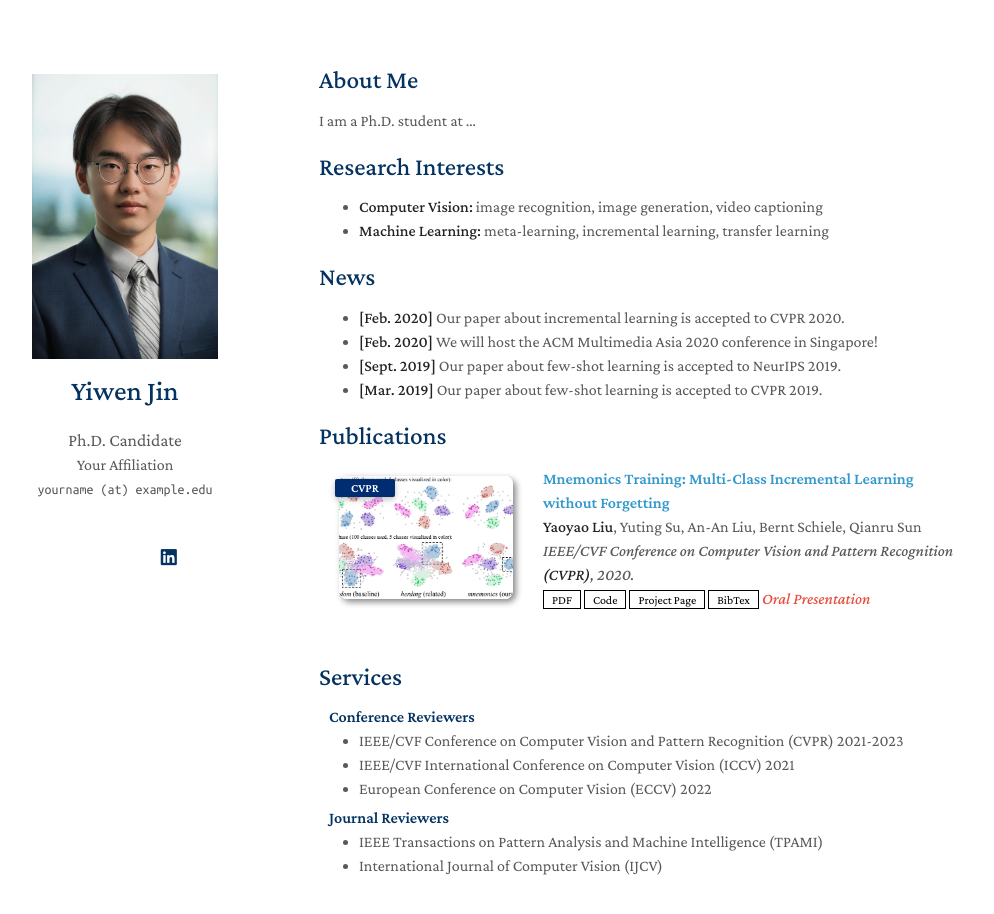
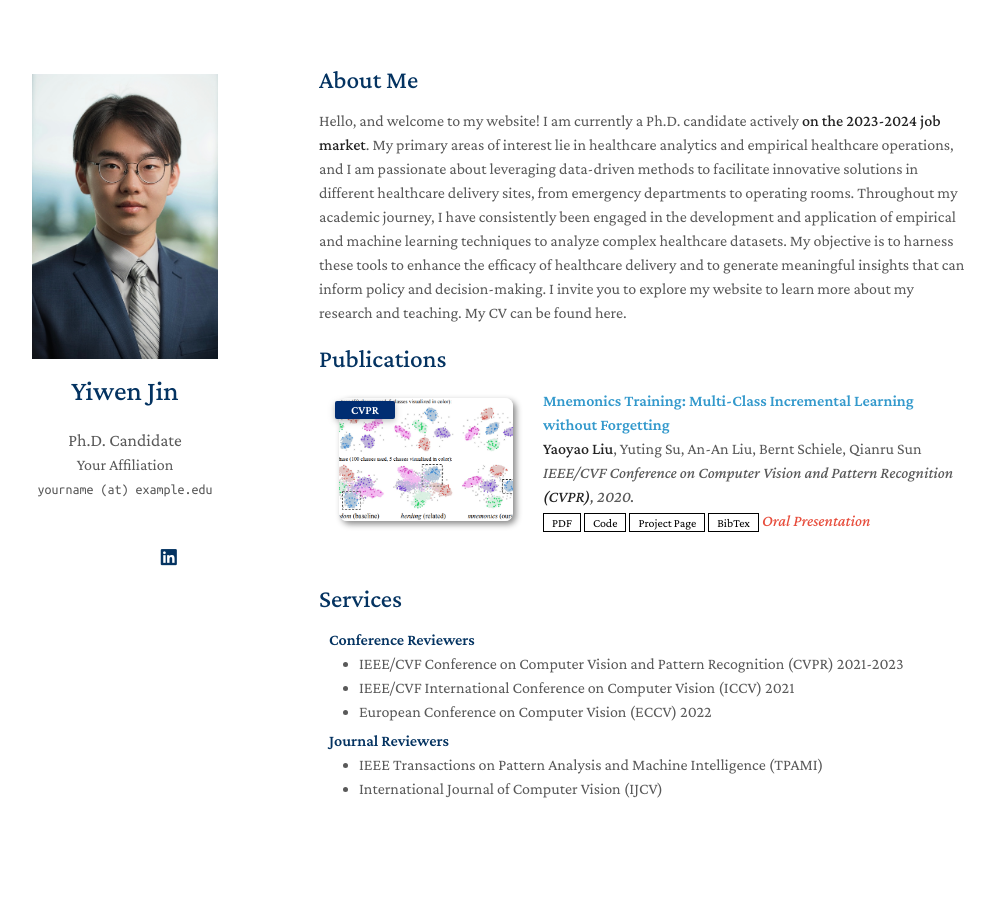
Before and after one commit to zeyang1225/zeyang1225.github.io, a Jekyll site: the page built from index.md, in a window 1280 px wide and 972 px high. Shown: the top 914 px of the window, without its empty margins (151-1145 px from the left). Built offline with Jekyll 4.4.1, drawn with Linux system fonts in a browser that asks for light colours; nearby versions of some CDN libraries; a style sheet for code colours, icons or effects is not loaded; our own code applies the rules of GitHub Pages for plain Markdown files.

Commit message:
Update index.md

```diff
--- a/index.md
+++ b/index.md
@@ -4,19 +4,7 @@ layout: homepage
 
 ## About Me
 
-I am a Ph.D. student at ...
-
-## Research Interests
-
-- **Computer Vision:** image recognition, image generation, video captioning
-- **Machine Learning:** meta-learning, incremental learning, transfer learning
-
-## News
-
-- **[Feb. 2020]** Our paper about incremental learning is accepted to CVPR 2020.
-- **[Feb. 2020]** We will host the ACM Multimedia Asia 2020 conference in Singapore!
-- **[Sept. 2019]** Our paper about few-shot learning is accepted to NeurIPS 2019.
-- **[Mar. 2019]** Our paper about few-shot learning is accepted to CVPR 2019.
+Hello, and welcome to my website! I am currently a Ph.D. candidate actively **on the 2023-2024 job market**. My primary areas of interest lie in healthcare analytics and empirical healthcare operations, and I am passionate about leveraging data-driven methods to facilitate innovative solutions in different healthcare delivery sites, from emergency departments to operating rooms. Throughout my academic journey, I have consistently been engaged in the development and application of empirical and machine learning techniques to analyze complex healthcare datasets. My objective is to harness these tools to enhance the efficacy of healthcare delivery and to generate meaningful insights that can inform policy and decision-making. I invite you to explore my website to learn more about my research and teaching. My CV can be found here.
 
 {% include_relative _includes/publications.md %}
 
```
